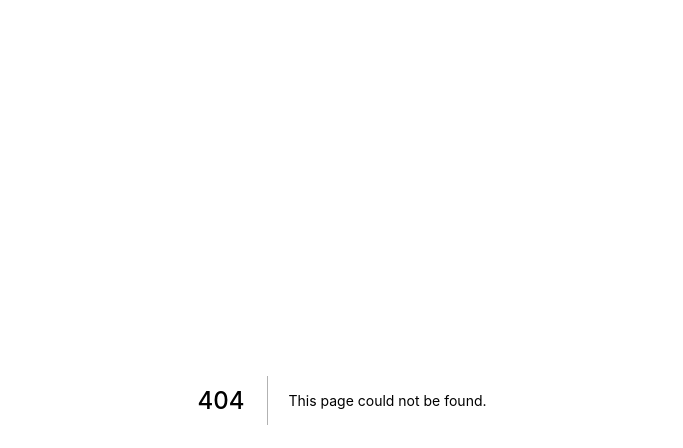
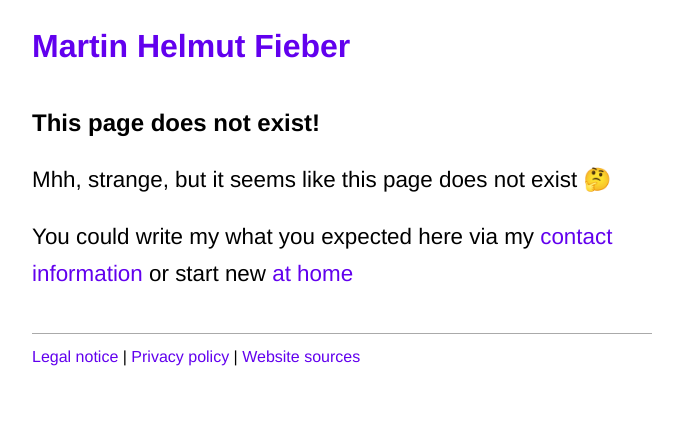
Before and after one commit to MartinHelmut/martin-fieber.de, a Next.js app: page /error404 in a window 1280 px wide. Before the commit this address had no page. Shown: the top 448 px of the page, without its empty margins (298-981 px from the left). Built offline with nearby package versions, Linux system fonts and the light colour scheme.

Commit message:
feat: add basic 404 page

```diff
--- a/next.config.js
+++ b/next.config.js
@@ -5,7 +5,8 @@ module.exports = {
     return {
       "/": { page: "/" },
       "/legal-notice": { page: "/legal-notice" },
-      "/privacy-policy": { page: "/privacy-policy" }
+      "/privacy-policy": { page: "/privacy-policy" },
+      "/404": { page: "/error404" }
     };
   }
 };
--- /dev/null
+++ b/pages/error404.jsx
@@ -0,0 +1,28 @@
+import React from "react";
+import RouteLink from "next/link";
+
+import Headline from "../patterns/headline";
+import Link from "../patterns/link";
+import Page from "../components/page";
+import Text from "../patterns/text";
+
+const Error404 = () => (
+  <Page title="page not found">
+    <Headline>This page does not exist!</Headline>
+    <Text>Mhh, strange, but it seems like this page does not exist 🤔</Text>
+    <Text>
+      You could write my what you expected here via my{" "}
+      <RouteLink href="/legal-notice#contact" passHref>
+        <Link title="Link that leads to the contact section of the legal notice page">
+          contact information
+        </Link>
+      </RouteLink>{" "}
+      or start new{" "}
+      <RouteLink href="/" passHref>
+        <Link title="This will take you back to start.">at home</Link>
+      </RouteLink>
+    </Text>
+  </Page>
+);
+
+export default Error404;
--- a/pages/privacy-policy.jsx
+++ b/pages/privacy-policy.jsx
@@ -1,10 +1,10 @@
 import React from "react";
 
+import Headline from "../patterns/headline";
+import Image from "../patterns/image";
 import Page from "../components/page";
-import Headline from "../patterns/headline";
 import SubHeadline from "../patterns/sub-headline";
 import Text from "../patterns/text";
-import Image from "../patterns/image";
 
 const PrivacyPolicy = () => (
   <Page title="privacy policy">
@@ -24,7 +24,7 @@ const PrivacyPolicy = () => (
       risks and, therefore, complete protection against third-party access to
       transferred data cannot be ensured.
     </Text>
-    <SubHeadline>Cookies</SubHeadline>
+    <SubHeadline id="cookies">Cookies</SubHeadline>
     <Image
       src="/static/images/cookies.jpg"
       alt="It shows the cookie monster with the subline: ain't no cookies here"
```
Also changed, not shown: pages/legal-notice.jsx (+12 -8 lines), 1 other file (tests, documents, lock files or other folders).
